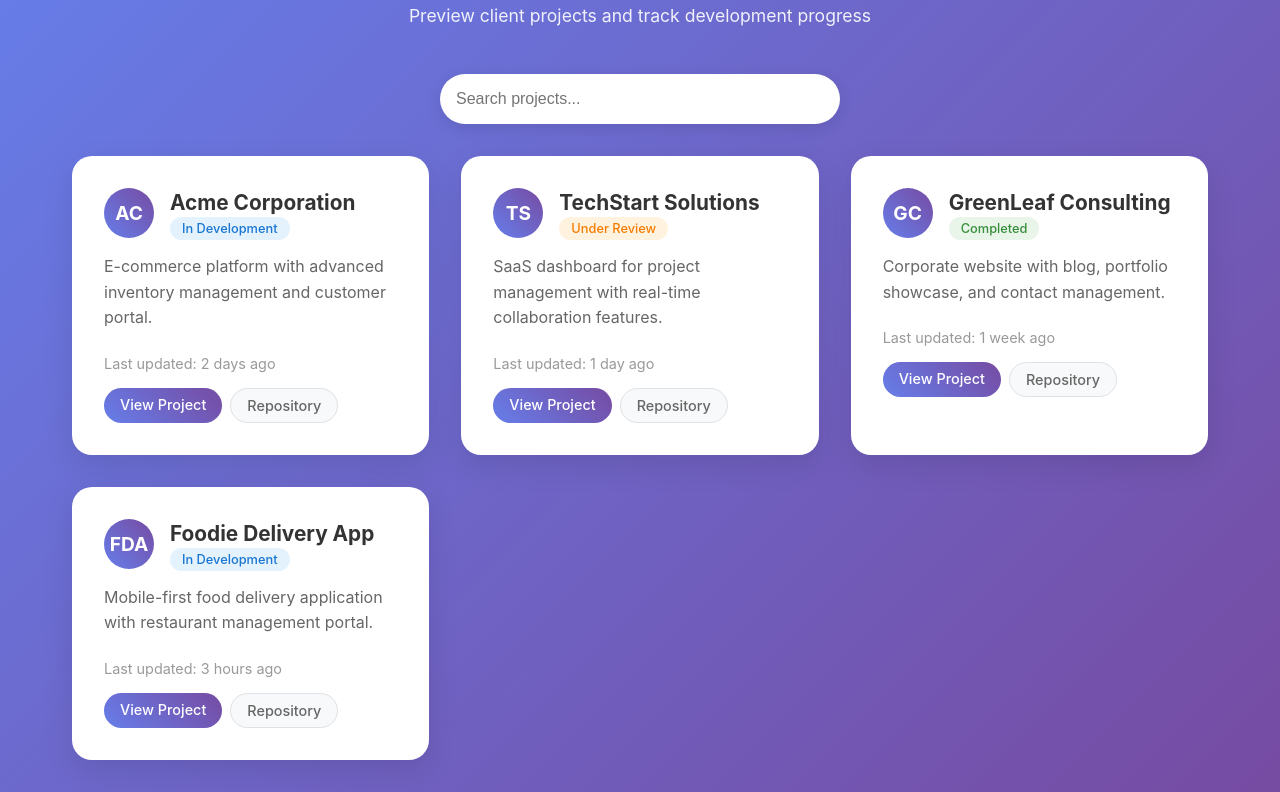
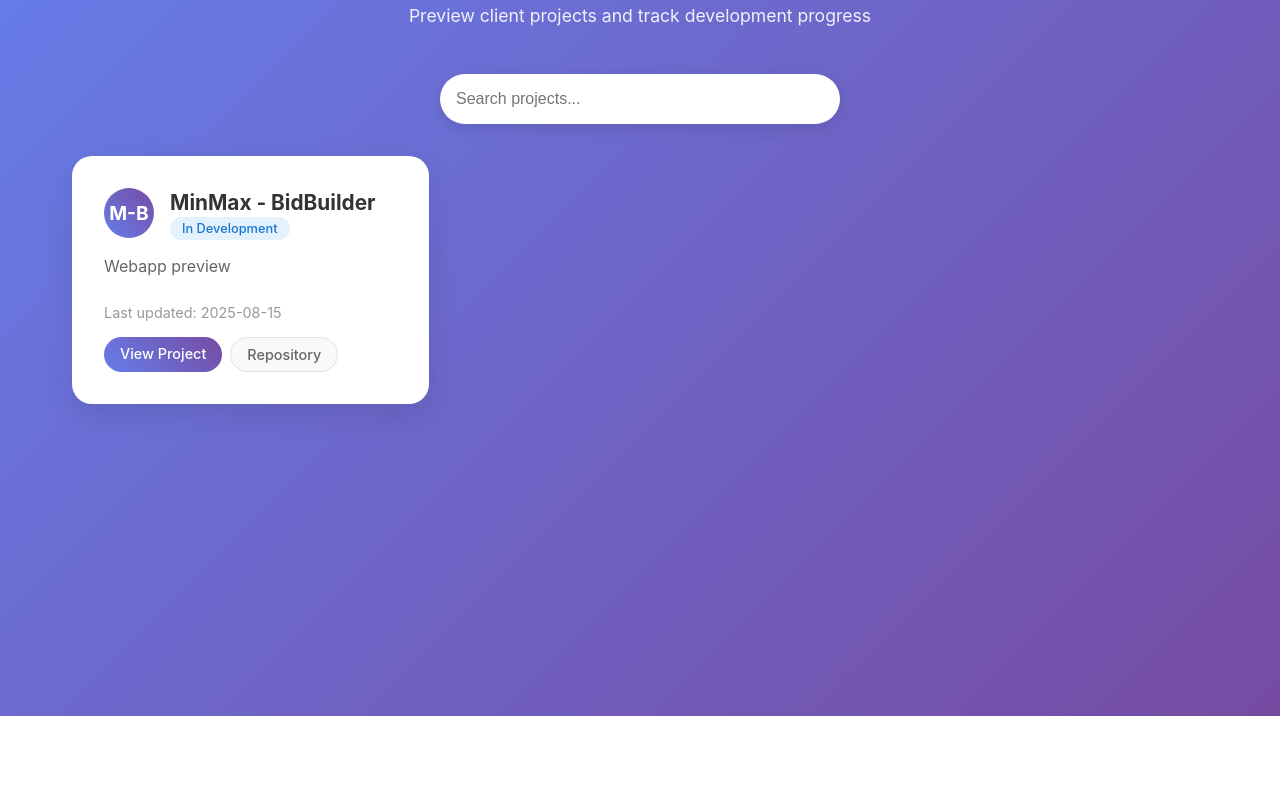
Before and after one commit to Artomai/client-preview-portal, a plain HTML site: page index.html in a window 1280 px wide. Shown: the part 84-876 px from the top of the page. After the commit the page ends 800 px from the top, so only its background shows below. Drawn offline with Linux system fonts and the light colour scheme.

Commit message:
updated index

```diff
--- a/clients.json
+++ b/clients.json
@@ -6,7 +6,7 @@
       "description": "Webapp preview",
       "status": "development",
       "lastUpdated": "2025-08-15",
-      "url": "https://minmax-bidbuilder.dev.artomai.com",
+      "url": "https://bidbuilder.dev.artomai.com",
       "repo": "https://github.com/Artomai/bidbuilder"
     }
   ],
--- a/index.html
+++ b/index.html
@@ -213,45 +213,29 @@
     </div>
 
     <script>
-        // Sample project data - replace with your actual data source
-        const projects = [
-            {
-                id: 'acme-corp',
-                name: 'Acme Corporation',
-                description: 'E-commerce platform with advanced inventory management and customer portal.',
-                status: 'development',
-                lastUpdated: '2 days ago',
-                url: 'https://acme-corp.dev.yourdomain.com',
-                repo: 'https://github.com/yourcompany/acme-corp'
-            },
-            {
-                id: 'techstart',
-                name: 'TechStart Solutions',
-                description: 'SaaS dashboard for project management with real-time collaboration features.',
-                status: 'review',
-                lastUpdated: '1 day ago',
-                url: 'https://techstart.dev.yourdomain.com',
-                repo: 'https://github.com/yourcompany/techstart'
-            },
-            {
-                id: 'greenleaf',
-                name: 'GreenLeaf Consulting',
-                description: 'Corporate website with blog, portfolio showcase, and contact management.',
-                status: 'completed',
-                lastUpdated: '1 week ago',
-                url: 'https://greenleaf.dev.yourdomain.com',
-                repo: 'https://github.com/yourcompany/greenleaf'
-            },
-            {
-                id: 'foodie-app',
-                name: 'Foodie Delivery App',
-                description: 'Mobile-first food delivery application with restaurant management portal.',
-                status: 'development',
-                lastUpdated: '3 hours ago',
-                url: 'https://foodie-app.dev.yourdomain.com',
-                repo: 'https://github.com/yourcompany/foodie-app'
+    // Load projects from JSON file
+    let projects = [];
+
+    async function loadProjects() {
+        try {
+            const response = await fetch('/clients.json');
+            const data = await response.json();
+            projects = data.projects || [];
+            renderProjects();
+            console.log(`Loaded ${projects.length} projects`);
+        } catch (error) {
+            console.error('Failed to load projects:', error);
+            // Fallback to empty state or show error message
+            projects = [];
+            const grid = document.getElementById('projectsGrid');
+            grid.innerHTML = `
+                <div style="grid-column: 1/-1; text-align: center; color: white; padding: 2rem;">
+                    <h3>Unable to load projects</h3>
+                    <p>Please check that clients.json exists and is properly formatted.</p>
+                </div>
+            `;
         }
-        ];
+    }
 
     function getInitials(name) {
         return name.split(' ').map(word => word[0]).join('').toUpperCase();
@@ -321,7 +305,7 @@
 
     // Initialize
     document.addEventListener('DOMContentLoaded', function() {
-            renderProjects();
+        loadProjects(); // Load from JSON instead of rendering hardcoded data
 
         document.getElementById('searchInput').addEventListener('input', searchProjects);
     });
```
Lines whose indentation alone changed are shown as unchanged.
